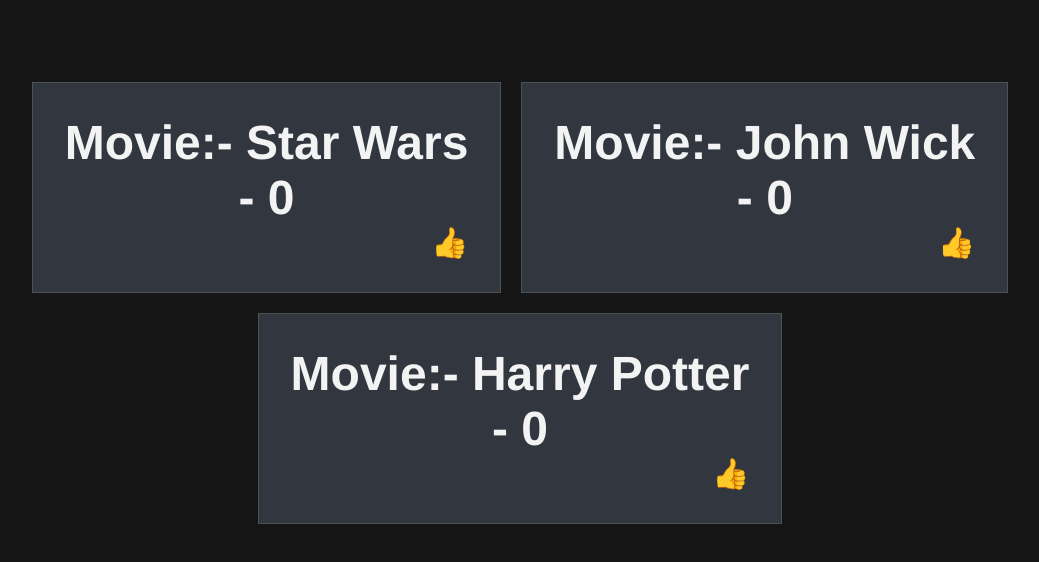
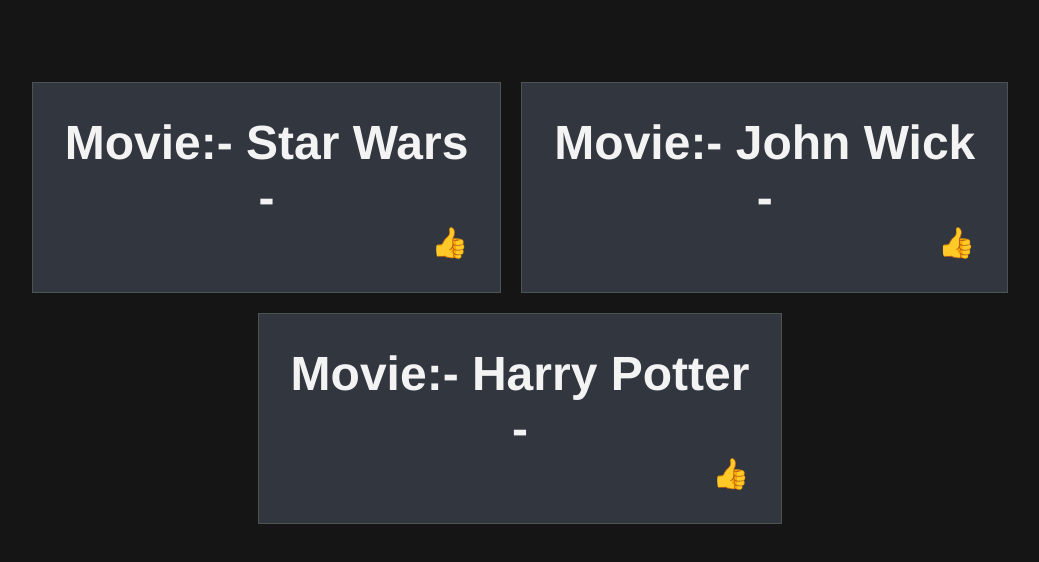
Before and after one commit to nithinshibu/react-movie-app-js-mastery, a React (Vite) app in the folder my-first-react-app/: page / in a window 1280 px wide. Shown: the top 562 px of the page, without its empty margins (64-1103 px from the left). Built offline with nearby package versions, Linux system fonts and the light colour scheme.

Commit message:
conditional rendering

```diff
--- a/my-first-react-app/src/App.jsx
+++ b/my-first-react-app/src/App.jsx
@@ -12,10 +12,12 @@
     console.log(`${title} has been liked: ${hasLiked}`);
   }, [hasLiked]);
 
+
+
   return (
 
     <div className='card' onClick={() => { setCount((prevState) => prevState + 1) }}>
-      <h2>Movie:- {title} <br></br> - {count}</h2>
+      <h2>Movie:- {title} <br></br> - {count || null}</h2>
       <button className='like-btn' onClick={() => { setHasLiked(!hasLiked) }}>{hasLiked ? '❤' : '👍'}</button>
     </div >
 
```
